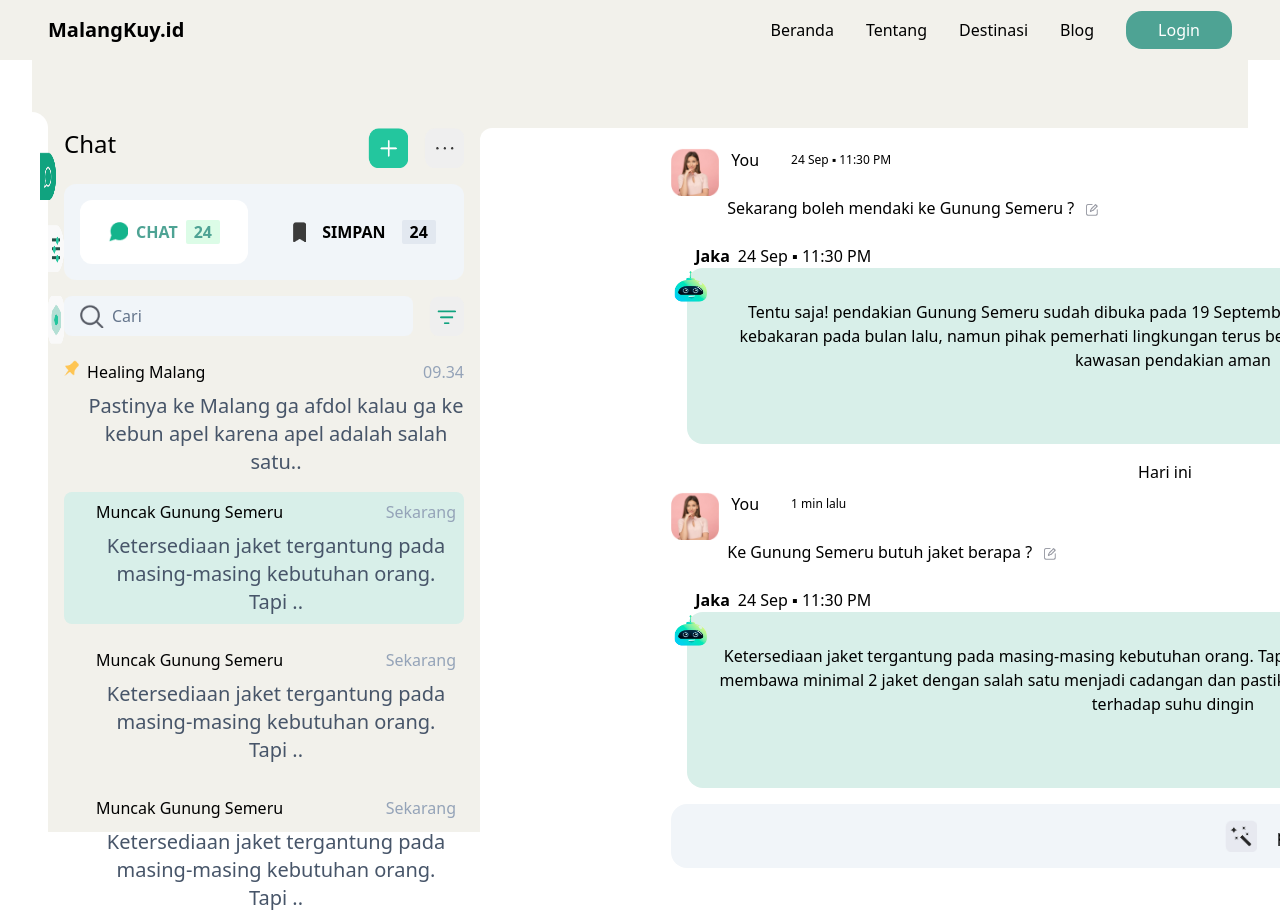
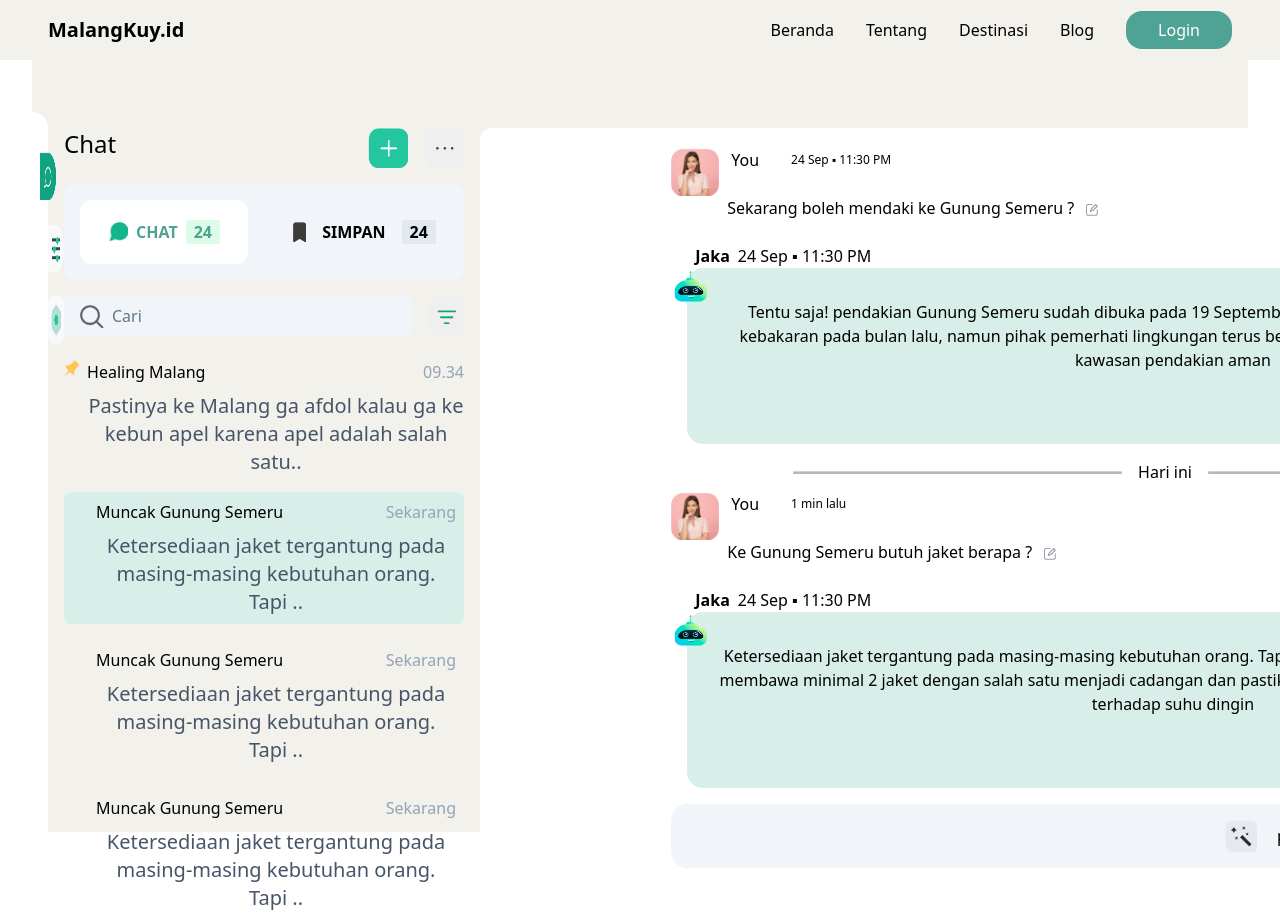
Before and after one commit to adyfp24/frontend-tourism-react, a React (Vite) app: page /chatbot in a window 1280 px wide. Shown: the top 920 px of the page. Built offline with nearby package versions, Linux system fonts and the light colour scheme.

Commit message:
feat(chatbot):adding stroke line chatbot

```diff
--- a/src/pages/chatbotAI/ChatBot.jsx
+++ b/src/pages/chatbotAI/ChatBot.jsx
@@ -19,6 +19,8 @@ import copy from "../../assets/images/Chatbot/copy.png";
 import bookmark from "../../assets/images/Chatbot/bookmark.png";
 import texticon from "../../assets/images/Chatbot/magic wand tool.png";
 import send from "../../assets/images/Chatbot/Send Icon.png";
+import leftstroke from  "../../assets/images/Chatbot/Line Left.png";
+import rightstroke from  "../../assets/images/Chatbot/Line Right.png";
 
 function ChatBot() {
   return (
@@ -186,8 +188,10 @@ function ChatBot() {
                 </div>
               </div>
             </div>
-            <div className="w-full text-center mb-2">
+            <div className="w-full text-center mb-2 flex justify-center items-center gap-4">
+              <img src={leftstroke} className="w-1/3 h-1" />
               <p>Hari ini</p>
+              <img src={rightstroke} className="w-1/3 h-1" />
             </div>
             <div className="grid grid-rows-2 grid-flow-col w-full">
               <div className="flex justify-start ">
```
Also changed, not shown: src/assets/images/Chatbot/Line Left.png (added), src/assets/images/Chatbot/Line Right.png (added).
